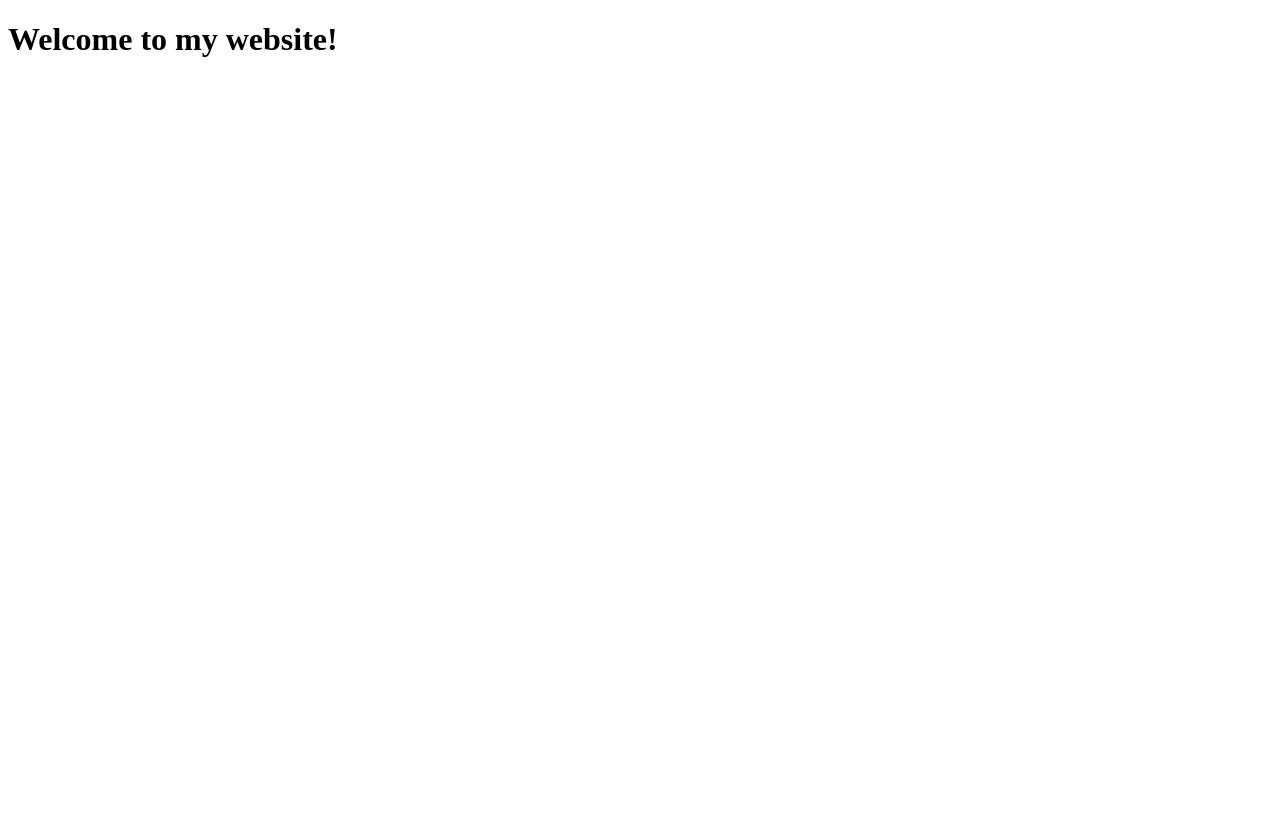
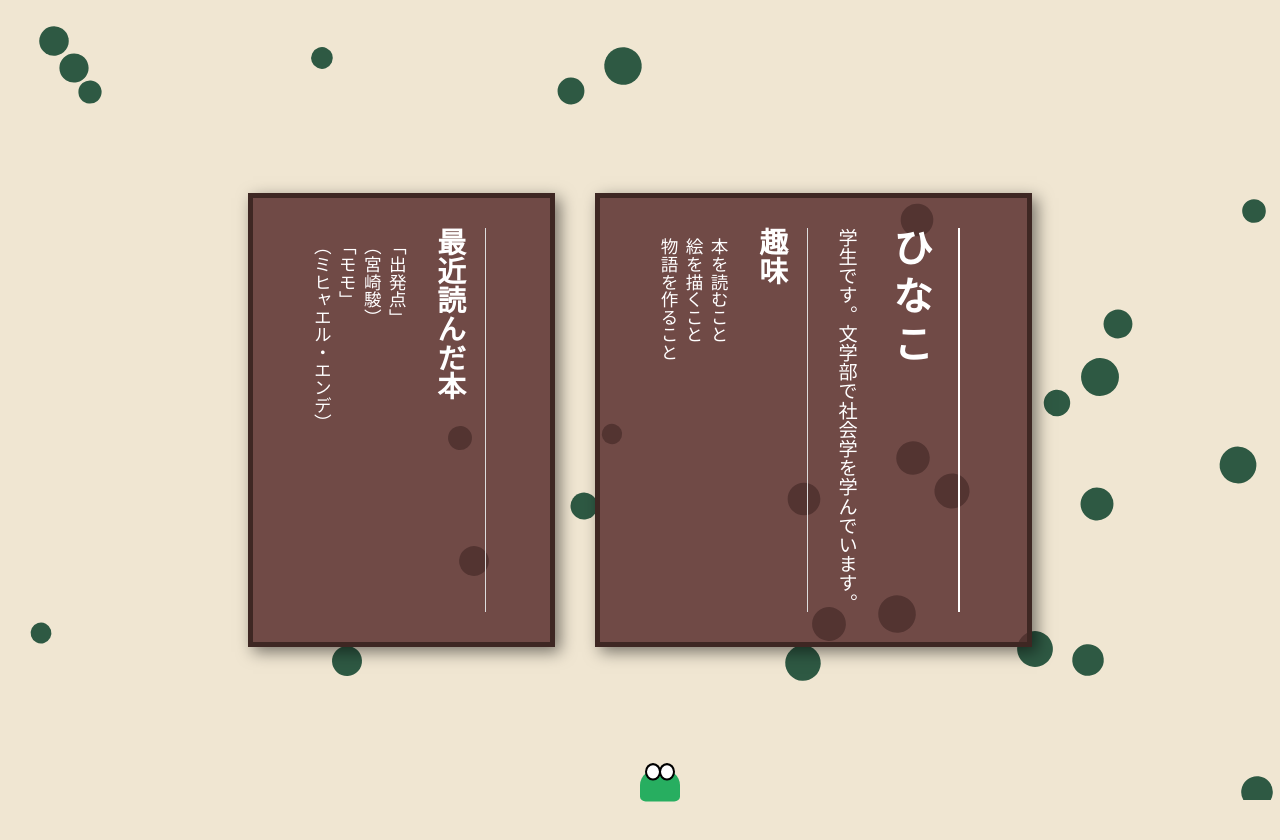
Before and after one commit to hinako0602/my-website, a plain HTML site: page index.html in a window 1280 px wide. Before the commit the page ends 800 px from the top, so only its background shows below. Drawn offline with Linux system fonts and the light colour scheme.

Commit message:
feat: ページ全体の機能追加とデザイン更新
- **インタラクティブな背景アニメーション:**
  - 椿の花がマウスカーソルに反応して開花するアニメーションを追加。
  - 画面下部をカエルが飛び跳ねて横切るアニメーションを追加。

- **コンテンツの追加とレイアウト変更:**
  - 自己紹介に加え、「最近読んだ本」セクションを新設。
  - Flexboxを使用し、2つのコンテンツボックスを画面中央に横並びで配置。

- **その他:**
  - 全体的なスタイルとデザインを大正モダン風に統一。

```diff
--- a/index.html
+++ b/index.html
@@ -3,9 +3,33 @@
 <head>
     <meta charset="UTF-8">
     <meta name="viewport" content="width=device-width, initial-scale=1.0">
-    <title>私のウェブサイト</title>
+    <title>ひなこの自己紹介</title>
+    <link rel="stylesheet" href="style.css">
 </head>
 <body>
-    <h1>Welcome to my website!</h1>
+    <div class="main-content">
+        <div class="container">
+            <h2>最近読んだ本</h2>
+            <ul>
+                <li>「出発点」<br>（宮崎駿）</li>
+                <li>「モモ」<br>（ミヒャエル・エンデ）</li>
+            </ul>
+        </div>
+        <div class="container">
+            <h1>ひなこ</h1>
+            <p>学生です。文学部で社会学を学んでいます。</p>
+
+            <h2>趣味</h2>
+            <ul>
+                <li>本を読むこと</li>
+                <li>絵を描くこと</li>
+                <li>物語を作ること</li>
+            </ul>
+        </div>
+    </div>
+    <div id="frog-container">
+        <div class="frog"></div>
+    </div>
+    <script src="script.js"></script>
 </body>
 </html>
--- /dev/null
+++ b/script.js
@@ -0,0 +1,63 @@
+document.addEventListener('DOMContentLoaded', () => {
+    const container = document.createElement('div');
+    container.className = 'tsubaki-container';
+    document.body.appendChild(container);
+
+    const tsubakiCount = 30; // 椿の数を少し増やす
+    const tsubakiElements = [];
+
+    for (let i = 0; i < tsubakiCount; i++) {
+        const tsubaki = document.createElement('div');
+        tsubaki.className = 'tsubaki';
+
+        tsubaki.innerHTML = `
+            <div class="bud"></div>
+            <div class="petal"></div>
+            <div class="petal"></div>
+            <div class="petal"></div>
+            <div class="petal"></div>
+            <div class="petal"></div>
+            <div class="center"></div>
+        `;
+
+        const x = Math.random() * window.innerWidth;
+        const y = Math.random() * window.innerHeight;
+        const rotation = Math.random() * 360;
+        tsubaki.style.left = `${x}px`;
+        tsubaki.style.top = `${y}px`;
+        tsubaki.style.transform = `rotate(${rotation}deg) scale(${Math.random() * 0.5 + 0.5})`;
+
+        // 各椿の座標を保存しておく
+        tsubaki.dataset.x = x;
+        tsubaki.dataset.y = y;
+
+        container.appendChild(tsubaki);
+        tsubakiElements.push(tsubaki);
+    }
+
+    // マウスの動きに反応して椿を開花させる
+    window.addEventListener('mousemove', (e) => {
+        const mouseX = e.clientX;
+        const mouseY = e.clientY;
+
+        tsubakiElements.forEach(tsubaki => {
+            if (tsubaki.classList.contains('bloom')) {
+                return; // すでに咲いているものは何もしない
+            }
+
+            const tsubakiX = parseFloat(tsubaki.dataset.x);
+            const tsubakiY = parseFloat(tsubaki.dataset.y);
+
+            const distance = Math.sqrt(Math.pow(mouseX - tsubakiX, 2) + Math.pow(mouseY - tsubakiY, 2));
+
+            if (distance < 100) { // マウスカーソルから100px以内なら開花
+                tsubaki.classList.add('bloom');
+
+                // 一定時間後に花を閉じる（つぼみに戻る）
+                setTimeout(() => {
+                    tsubaki.classList.remove('bloom');
+                }, 3000); // 3秒後に閉じる
+            }
+        });
+    });
+});
--- /dev/null
+++ b/style.css
@@ -0,0 +1,219 @@
+/* 大正モダン風スタイル */
+body {
+    font-family: "Yu Mincho", "Hiragino Mincho ProN", "MS PMincho", serif;
+    background-color: #f0e6d2; /* ベースの背景色 */
+    color: #333;
+    margin: 0;
+    padding: 20px;
+    overflow: hidden; /* 椿が画面外にはみ出さないように */
+    display: flex;
+    justify-content: center;
+    align-items: center;
+    min-height: 100vh;
+}
+
+.tsubaki-container {
+    position: fixed;
+    top: 0;
+    left: 0;
+    width: 100%;
+    height: 100%;
+    z-index: -1;
+    overflow: hidden;
+}
+
+.tsubaki {
+    position: absolute;
+    width: 80px;
+    height: 80px;
+    transition: transform 1s ease-in-out;
+}
+
+.tsubaki .bud {
+    position: absolute;
+    width: 100%;
+    height: 100%;
+    border-radius: 50%;
+    background-color: #2e5943; /* 濃い緑 */
+    transform: scale(0.5);
+    transition: transform 1s ease-in-out;
+}
+
+.tsubaki.bloom .bud {
+    transform: scale(0);
+}
+
+.tsubaki .petal {
+    position: absolute;
+    width: 50%;
+    height: 50%;
+    background-color: #c0392b; /* 赤 */
+    border-radius: 50% 0;
+    left: 25%;
+    top: 0;
+    transform-origin: bottom center;
+    opacity: 0;
+}
+
+.tsubaki.bloom .petal {
+    animation: bloom-petal 1s ease-out forwards;
+}
+
+.tsubaki .petal:nth-child(2) { transform: rotate(72deg); }
+.tsubaki .petal:nth-child(3) { transform: rotate(144deg); }
+.tsubaki .petal:nth-child(4) { transform: rotate(216deg); }
+.tsubaki .petal:nth-child(5) { transform: rotate(288deg); }
+
+.tsubaki .center {
+    position: absolute;
+    width: 20px;
+    height: 20px;
+    background-color: #f1c40f; /* 黄色 */
+    border-radius: 50%;
+    left: 50%;
+    top: 50%;
+    transform: translate(-50%, -50%) scale(0);
+    transition: transform 0.5s 0.5s ease-out;
+}
+
+.tsubaki.bloom .center {
+    transform: translate(-50%, -50%) scale(1);
+}
+
+
+@keyframes bloom-petal {
+    0% {
+        transform: scale(0);
+        opacity: 0;
+    }
+    50% {
+        opacity: 1;
+    }
+    100% {
+        transform: scale(1);
+        opacity: 1;
+    }
+}
+
+.main-content {
+    display: flex;
+    gap: 40px; /* コンテナ間の隙間 */
+}
+
+.container {
+    writing-mode: vertical-rl; /* 縦書き、右から左へ */
+    text-orientation: mixed;
+
+    max-height: 80vh; /* 高さを少し調整 */
+    padding: 30px 40px;
+
+    background: rgba(90, 46, 46, 0.85); /* えんじ色、少し透明にして背景が透けるように */
+    color: #fff;
+
+    border: 5px solid #3e2723; /* 濃い茶色の枠 */
+    border-radius: 0; /* 角丸は解除 */
+    box-shadow: 5px 5px 15px rgba(0,0,0,0.5);
+}
+
+h1 {
+    font-size: 2.5em;
+    border-bottom: none; /* 縦書きなので下線は不要 */
+    border-right: 2px solid #fff; /* 右側に線を引く */
+    padding-right: 20px;
+    margin-left: 20px;
+    letter-spacing: 0.2em; /* 文字間隔を広げる */
+}
+
+h2 {
+    font-size: 1.8em;
+    border-right: 1px solid #ddd;
+    padding-right: 15px;
+    margin-top: 0; /* 上マージンをリセット */
+    margin-left: 20px; /* h1と揃える */
+}
+
+p {
+    font-size: 1.2em;
+    margin-right: 20px; /* 右側のマージン */
+}
+
+ul {
+    list-style: none;
+    padding: 0;
+    margin-right: 20px;
+}
+
+li {
+    padding: 10px 0;
+    font-size: 1.1em;
+}
+
+/* 新しいコンテナの著者名用のスタイル */
+li br {
+    display: block;
+    content: "";
+    margin-top: 5px;
+}
+
+#frog-container {
+    position: fixed;
+    bottom: 0;
+    left: 0;
+    width: 100%;
+    height: 100px; /* カエルが動く範囲の高さ */
+    z-index: 10; /* コンテンツより手前に表示 */
+    pointer-events: none; /* アニメーションが他の操作を妨げないように */
+}
+
+.frog {
+    position: absolute;
+    bottom: 0;
+    width: 40px;
+    height: 30px;
+    background-color: #27ae60; /* 少し濃い緑 */
+    border-radius: 70% 70% 20% 20%;
+    animation: frog-jump 10s linear infinite;
+}
+
+.frog::before, .frog::after {
+    content: '';
+    position: absolute;
+    width: 12px;
+    height: 12px;
+    background-color: white;
+    border: 2px solid black;
+    border-radius: 50%;
+    top: -5px; /* 少し上に飛び出す */
+}
+
+.frog::before {
+    left: 5px;
+}
+
+.frog::after {
+    right: 5px;
+}
+
+@keyframes frog-jump {
+    0%   { left: -5%;  transform: translateY(0) scaleY(1); }
+    5%   {             transform: translateY(-60px) scaleY(0.9) rotate(10deg); }
+    10%  { left: 10%;  transform: translateY(0) scaleY(1.1) rotate(0deg); }
+    15%  {             transform: translateY(-60px) scaleY(0.9) rotate(10deg); }
+    20%  { left: 20%;  transform: translateY(0) scaleY(1.1) rotate(0deg); }
+    25%  {             transform: translateY(-60px) scaleY(0.9) rotate(10deg); }
+    30%  { left: 30%;  transform: translateY(0) scaleY(1.1) rotate(0deg); }
+    35%  {             transform: translateY(-60px) scaleY(0.9) rotate(10deg); }
+    40%  { left: 40%;  transform: translateY(0) scaleY(1.1) rotate(0deg); }
+    45%  {             transform: translateY(-60px) scaleY(0.9) rotate(10deg); }
+    50%  { left: 50%;  transform: translateY(0) scaleY(1.1) rotate(0deg); }
+    55%  {             transform: translateY(-60px) scaleY(0.9) rotate(10deg); }
+    60%  { left: 60%;  transform: translateY(0) scaleY(1.1) rotate(0deg); }
+    65%  {             transform: translateY(-60px) scaleY(0.9) rotate(10deg); }
+    70%  { left: 70%;  transform: translateY(0) scaleY(1.1) rotate(0deg); }
+    75%  {             transform: translateY(-60px) scaleY(0.9) rotate(10deg); }
+    80%  { left: 80%;  transform: translateY(0) scaleY(1.1) rotate(0deg); }
+    85%  {             transform: translateY(-60px) scaleY(0.9) rotate(10deg); }
+    90%  { left: 90%;  transform: translateY(0) scaleY(1.1) rotate(0deg); }
+    95%  {             transform: translateY(-60px) scaleY(0.9) rotate(10deg); }
+    100% { left: 105%; transform: translateY(0) scaleY(1.1) rotate(0deg); }
+}
```
